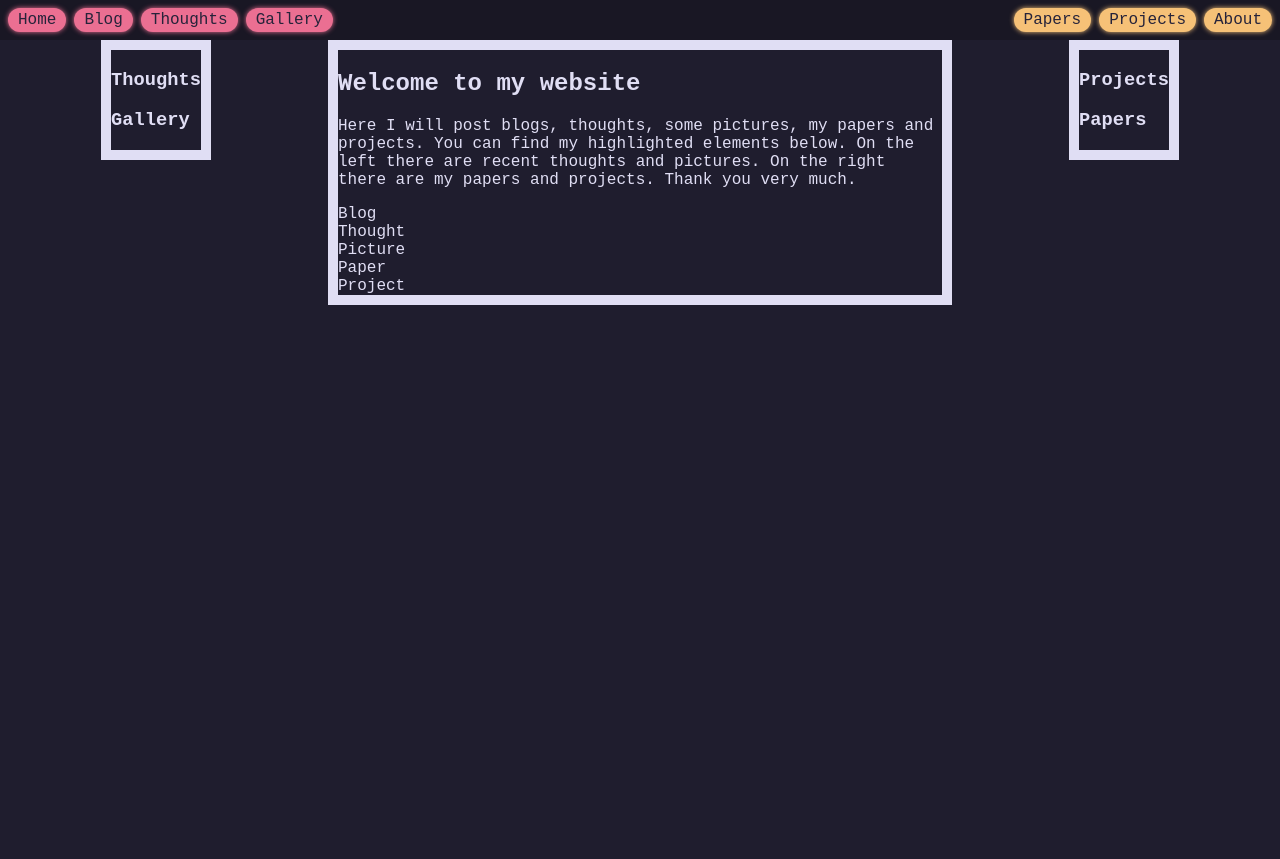
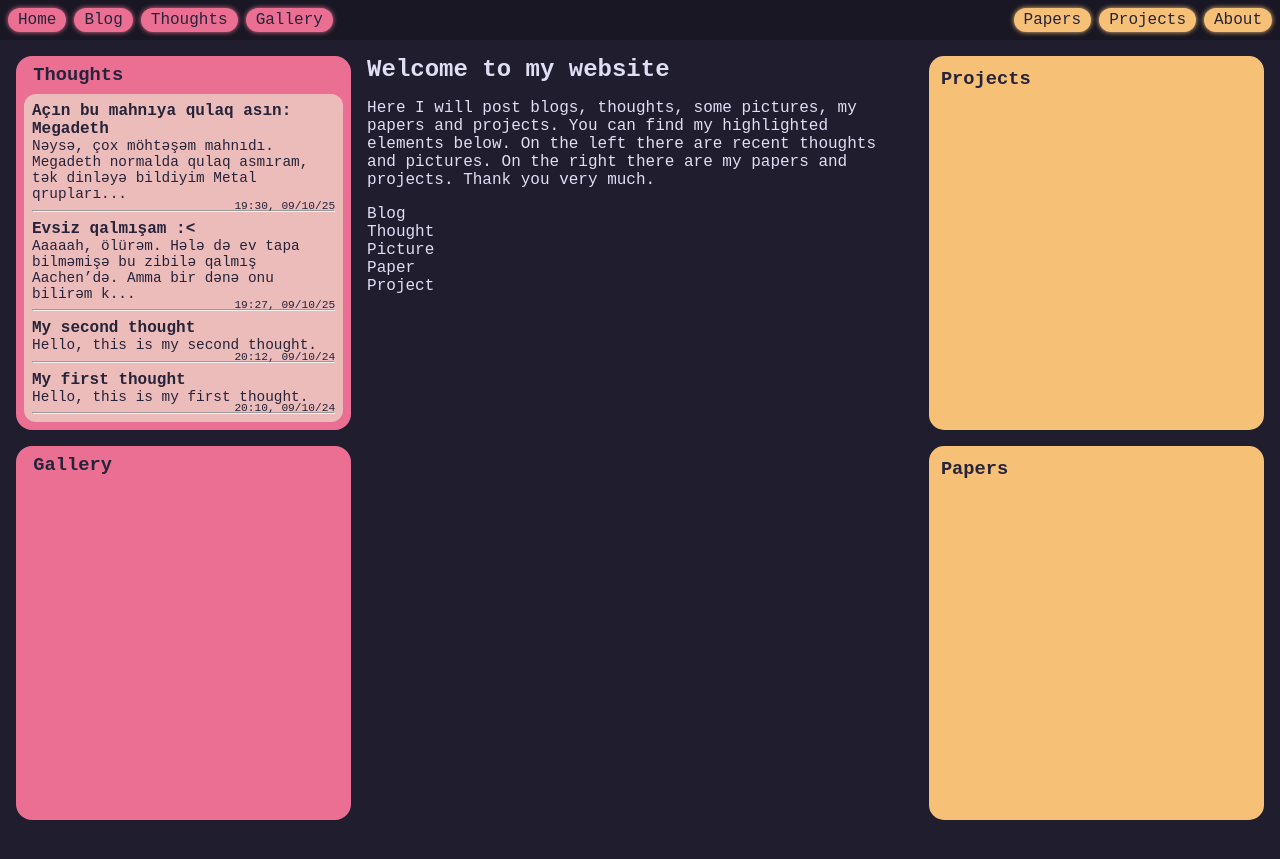
Before and after one commit to alizei35/alizei35.github.io, a Jekyll site: the page built from index.html, in a window 1280 px wide. Shown: the top 859 px of the page. Built offline with Jekyll 4.4.1, drawn with Linux system fonts in a browser that asks for light colours.

Commit message:
Thoughts is almost finished, more work to do

```diff
--- a/_config.yaml
+++ b/_config.yaml
@@ -1,2 +1,17 @@
 baseurl: ""
 url: "https://alizei35.github.io/"
+
+timezone: Europe/Berlin
+
+collections:
+  thoughts:
+    output: true
+    permalink: /thought/:title/
+
+defaults:
+  - scope:
+      path: ""
+      type: "thoughts"
+    values:
+      layout: "thought"
+      author: "Anar"
--- a/_includes/home_body.html
+++ b/_includes/home_body.html
@@ -3,6 +3,20 @@
     <aside class="body-home-item body-home-left">
         <section class="body-home-left-item body-home-left-thoughts">
             <h3>Thoughts</h3>
+            <div class="body-home-left-thoughts-box">
+                {% assign sorted_thoughts = site.thoughts | sort: 'date' | reverse %}
+                {% for thought in sorted_thoughts limit:5 %}
+                    <h4><a href="{{ thought.url }}">{{ thought.title }}</a></h4>
+                    <p> {{ thought.excerpt | strip_html | truncate: 100 }} </p>
+
+                    <div class="body-home-left-thoughts-separator">
+                        <p class="body-home-left-thoughts-date">
+                            {{ thought.date | date: "%H:%M, %d/%m/%y" }}
+                        </p>
+                        <hr class="body-home-left-thoughts-line">
+                    </div>
+                {% endfor %}
+            </div>
         </section>
         <section class="body-home-left-item body-home-left-gallery">
             <h3>Gallery</h3>
--- /dev/null
+++ b/_layouts/thought.html
@@ -0,0 +1,6 @@
+---
+layout: default
+---
+<h1>{{ page.title }}</h1>
+
+{{content}}
--- a/_sass/home.scss
+++ b/_sass/home.scss
@@ -1,23 +1,78 @@
 .body-home {
   display: grid;
   grid-template-rows: 1fr;
-  grid-template-columns: 1fr 2fr 1fr;
-  grid-gap: 1em;
-  justify-items: center;
-  align-items: start;
+  grid-template-columns: 1.25fr 2fr 1.25fr;
+
+  margin: 0.5em;
 }
 
 .body-home-left {
-  border-style: solid;
-  border-width: 10px;
+  padding: 0.5em;
+
+  display: grid;
+  grid-template-rows: 1fr 1fr;
+  grid-template-columns: 1fr;
+  grid-gap: 1em;
+}
+
+.body-home-left-item {
+  h3 {padding-left: 0.5em;}
+
+  background-color: #eb6f92;
+  color: #26233a;
+
+  padding: 0.5em;
+  border-radius: 1em;
+}
+
+.body-home-left-thoughts-box {
+  a {text-decoration: none; color: inherit;}
+  p {margin: 0; font-size: 0.9em;}
+
+  margin-top: 0.5em;
+  padding: 0.5em;
+  background-color: #ebbcba;
+  border-radius: 0.75em;
+}
+
+.body-home-left-thoughts-separator {
+  margin: 0;
+  padding: 0;
+}
+
+.body-home-left-thoughts-date {
+  text-align: right;
+  font-size: 0.7em !important;
+  margin: -0.2em 0 !important;
+  padding: 0 !important;
+}
+
+.body-home-left-thoughts-line {
+  margin: 0 0 0.5em 0;
+  padding: 0;
+}
+
+.body-home-left-thoughts-separator:last-of-type .body-home-left-thoughts-line {
+  margin: 0;
 }
 
 .body-home-middle {
-  border-style: solid;
-  border-width: 10px;
+  padding: 0.5em;
 }
 
 .body-home-right {
-  border-style: solid;
-  border-width: 10px;
+  padding: 0.5em;
+
+  display: grid;
+  grid-template-rows: 1fr 1fr;
+  grid-template-columns: 1fr;
+  grid-gap: 1em;
 }
+
+.body-home-right-item {
+  background-color: #f6c177;
+  color: #26233a;
+
+  padding: 0.75em;
+  border-radius: 15px;
+}
--- a/_sass/main.scss
+++ b/_sass/main.scss
@@ -1,6 +1,11 @@
 body {
   font-family: 'Courier New', monospace;
+  font-size: 16px;
   background-color: #1f1d2e;
   color: #e0def4;
   margin: 0;
 }
+
+h1, h2, h3, h4, h5 ,h6 {
+  margin: 0;
+}
--- /dev/null
+++ b/_thoughts/evsiz-qalmisam.md
@@ -0,0 +1,6 @@
+---
+title: "Evsiz qalmışam :<"
+date: 2025-10-09 19:27:30 +0200
+---
+
+Aaaaah, ölürəm. Hələ də ev tapa bilməmişə bu zibilə qalmış Aachen'də. Amma bir dənə onu bilirəm ki ixtisasımız çox zordu, ehehehe. Nəysə, tezliklə ev tapmaq diləyiylə.
--- /dev/null
+++ b/_thoughts/my-first-thought.md
@@ -0,0 +1,6 @@
+---
+title: "My first thought"
+date: 2024-10-09 20:10:10 +0200
+---
+
+Hello, this is my first thought.
--- /dev/null
+++ b/_thoughts/my-second-thought.md
@@ -0,0 +1,6 @@
+---
+title: "My second thought"
+date: 2024-10-09 20:12:10 +0200
+---
+
+Hello, this is my second thought.
--- /dev/null
+++ b/_thoughts/youthanasia.md
@@ -0,0 +1,10 @@
+---
+title: "Açın bu mahnıya qulaq asın: Megadeth"
+date: 2025-10-09 19:30:30 +0200
+---
+
+Nəysə, çox möhtəşəm mahnıdı. Megadeth normalda qulaq asmıram, tək dinləyə bildiyim Metal qrupları Metallica və Candlemass'di. Amma Megadeth'in bu mahnısı çox əfsanədi: Youthanasia.
+
+https://music.youtube.com/watch?v=dyge4lqaAfc&si=P-nkSWNb0v9Lq0co
+
+Sağolun.
```
Also changed, not shown: thoughts.html (added, +14 -0 lines), 1 other file.
